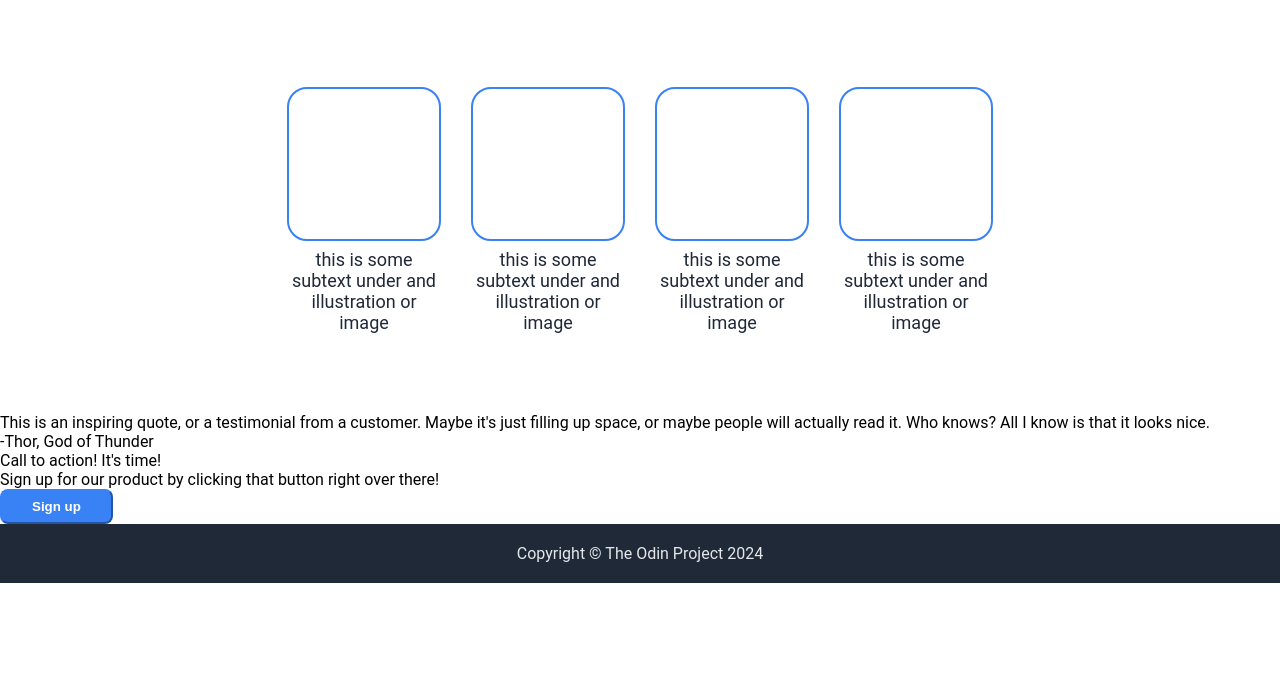
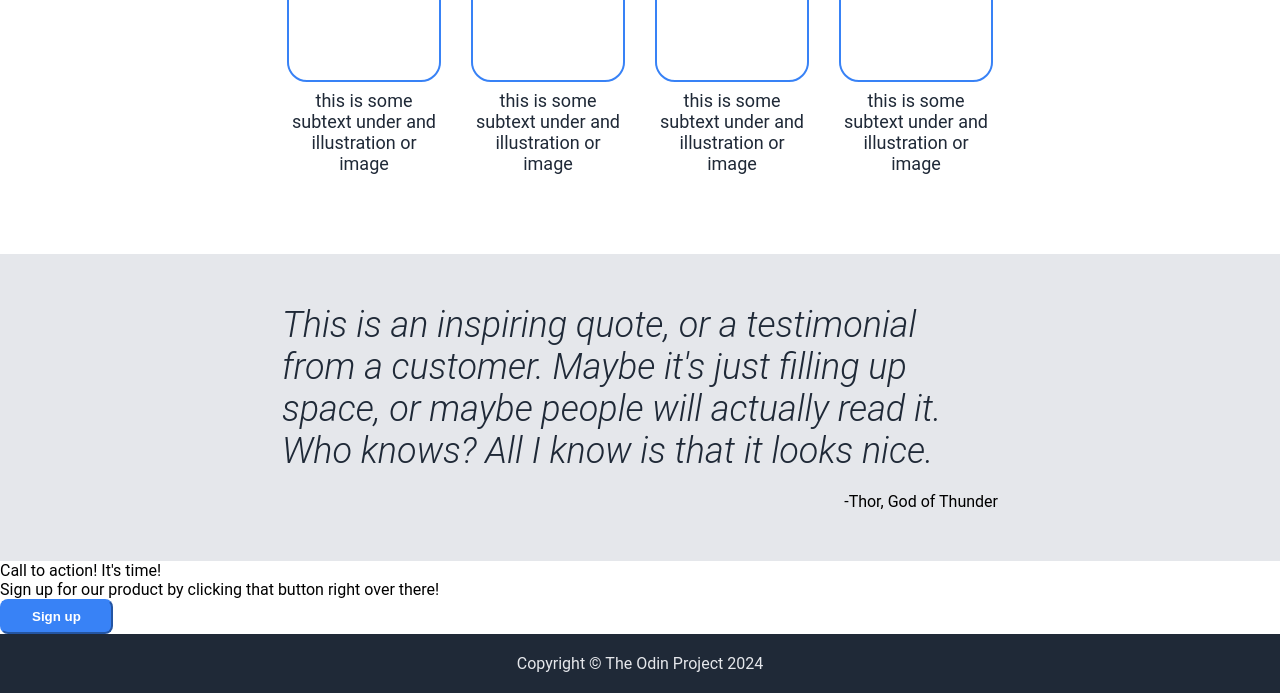
Before and after one commit to manuelnajera/landing-page, a plain HTML site: page index.html in a window 1280 px wide. Shown: the part 697-1390 px from the top of the page. Before the commit the page ends 1280 px from the top, so only its background shows below. Drawn offline with Linux system fonts and the light colour scheme.

Commit message:
Add style to the quote section

```diff
--- a/CSS/styles.css
+++ b/CSS/styles.css
@@ -147,7 +147,34 @@ a{
     color: #1f2937;
 }
 
+.quote-container{
+    display: flex;
+    justify-content: center;
+    align-items: center;
+    background-color: #e5e7eb;
+    flex: 1 1 auto;
+}
 
+.quote-content{
+    display: flex;
+    flex-direction: column;
+    background-color: #e5e7eb;
+    padding: 50px 30px;
+    gap: 20px;
+    width: 500px;
+    flex: 0.3 1 auto;
+}
+
+.quote-text{
+    font-size: 36px;
+    color: #1f2937;
+    font-style: italic;
+    font-weight: 300;
+}
+
+.quote-author{
+    align-self: flex-end;
+}
 
 .footer{
     display: flex;
--- a/index.html
+++ b/index.html
@@ -56,11 +56,13 @@
 
     </div>
 
+    <div class="quote-container">
     <div class="quote-content">
         <div class="quote-text">This is an inspiring quote, or a testimonial from a customer. Maybe it's just filling up space, or maybe people will actually read it. Who knows? All I know is that it looks nice.</div>
         <div class="quote-author">-Thor, God of Thunder</div>
 
     </div>
+   </div>
 
     <dix class="call-to-action-container">
         <div class="call-to-action-box">
```
